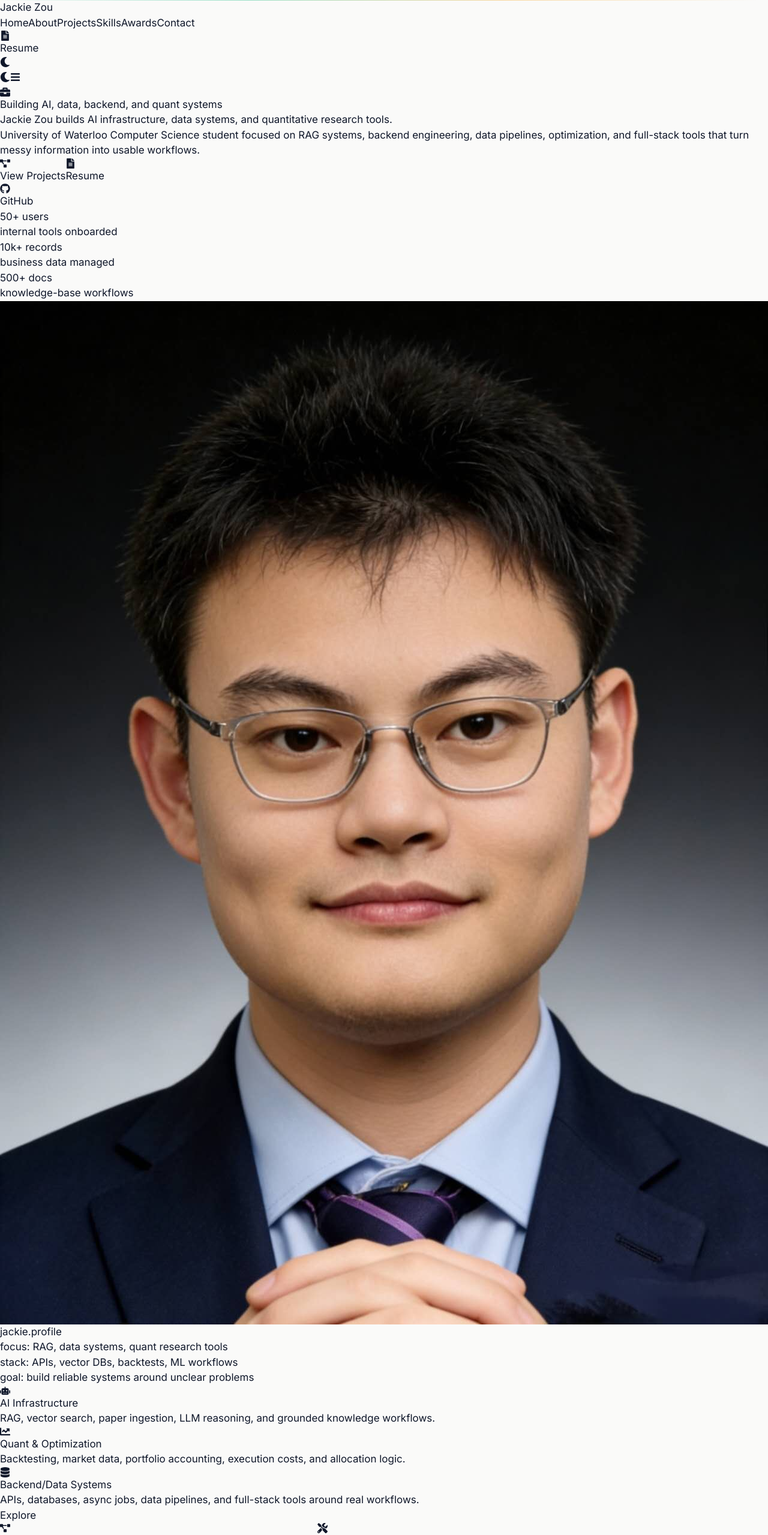
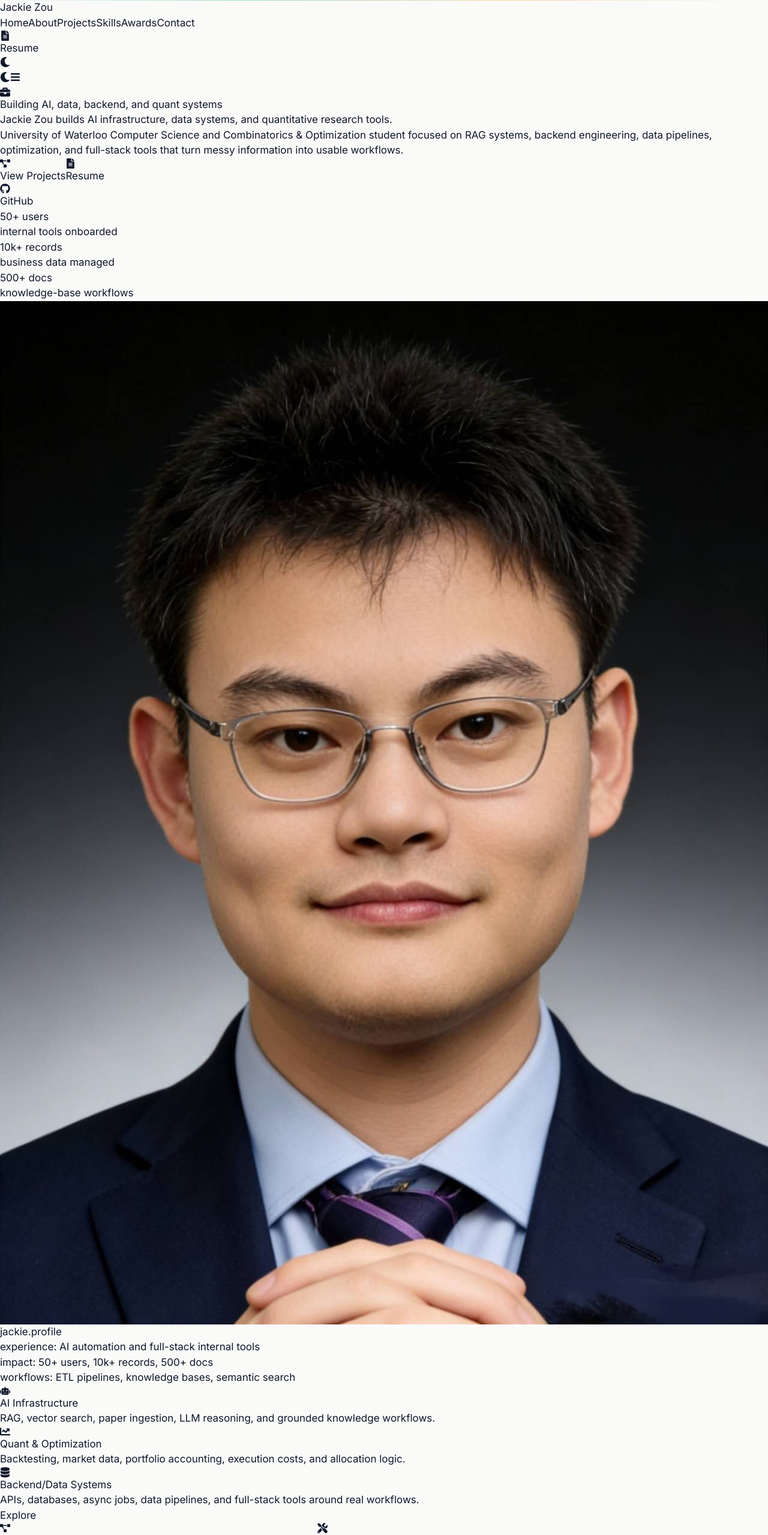
Before and after one commit to CadenzaMyFavourite/jackie-portfolio, a React (Vite) app: page / in a window 1280 px wide. Shown: the top 2559 px of the page at 60% size. Built offline with nearby package versions, Linux system fonts and the light colour scheme; the HTML template or start-up script is replaced by a standard one.

Commit message:
new resume

```diff
--- a/index.html
+++ b/index.html
@@ -4,10 +4,10 @@
   <meta charset="UTF-8" />
   <meta name="viewport" content="width=device-width,initial-scale=1" />
   <title>Jackie Zou | Software Developer</title>
-  <meta name="description" content="Jackie (Jiaqi) Zou is a University of Waterloo Computer Science student building AI infrastructure, backend systems, data pipelines, quantitative research tools, and full-stack workflows." />
+  <meta name="description" content="Jackie (Jiaqi) Zou is a University of Waterloo Computer Science and Combinatorics & Optimization student building AI infrastructure, backend systems, data pipelines, quantitative research tools, and full-stack workflows." />
   <meta name="theme-color" content="#0f172a" />
   <meta property="og:title" content="Jackie Zou | Software Developer" />
-  <meta property="og:description" content="AI infrastructure, backend systems, data pipelines, quantitative research tools, and full-stack workflows by a University of Waterloo CS student." />
+  <meta property="og:description" content="AI infrastructure, backend systems, data pipelines, quantitative research tools, and full-stack workflows by a University of Waterloo Computer Science and Combinatorics & Optimization student." />
   <meta property="og:type" content="website" />
   <link href="https://fonts.googleapis.com/css2?family=Inter:wght@400;500;600;700&display=swap" rel="stylesheet" />
 </head>
--- a/src/components/About.jsx
+++ b/src/components/About.jsx
@@ -13,7 +13,7 @@ export default function About() {
 
         <div className="mt-8 space-y-6 text-base leading-8 text-slate-700 dark:text-white/80">
           <p>
-            Hi, I'm Jackie (Jiaqi) Zou, a Computer Science student at the University of Waterloo with a strong interest in artificial intelligence, backend engineering, data systems, and quantitative research.
+            Hi, I'm Jackie (Jiaqi) Zou, a Computer Science and Combinatorics & Optimization student at the University of Waterloo with a strong interest in artificial intelligence, backend engineering, data systems, and quantitative research.
           </p>
 
           <p>
--- a/src/components/Hero.jsx
+++ b/src/components/Hero.jsx
@@ -86,7 +86,7 @@ export default function Hero({ onNavigate }) {
               Jackie Zou builds AI infrastructure, data systems, and quantitative research tools.
             </h1>
             <p className="max-w-2xl text-base leading-8 text-slate-700 dark:text-white/80 sm:text-lg">
-              University of Waterloo Computer Science student focused on RAG systems, backend engineering, data pipelines, optimization, and full-stack tools that turn messy information into usable workflows.
+              University of Waterloo Computer Science and Combinatorics & Optimization student focused on RAG systems, backend engineering, data pipelines, optimization, and full-stack tools that turn messy information into usable workflows.
             </p>
           </div>
 
@@ -155,9 +155,9 @@ export default function Hero({ onNavigate }) {
                   <span className="ml-2 font-mono">jackie.profile</span>
                 </div>
                 <div className="space-y-1.5 font-mono text-xs leading-6 text-emerald-100 sm:text-sm">
-                  <p><span className="text-cyan-300">focus</span>: RAG, data systems, quant research tools</p>
-                  <p><span className="text-cyan-300">stack</span>: APIs, vector DBs, backtests, ML workflows</p>
-                  <p><span className="text-cyan-300">goal</span>: build reliable systems around unclear problems</p>
+                  <p><span className="text-cyan-300">experience</span>: AI automation and full-stack internal tools</p>
+                  <p><span className="text-cyan-300">impact</span>: 50+ users, 10k+ records, 500+ docs</p>
+                  <p><span className="text-cyan-300">workflows</span>: ETL pipelines, knowledge bases, semantic search</p>
                 </div>
               </div>
             </div>
```
Also changed, not shown: 4 other files (tests, documents, lock files or other folders).
